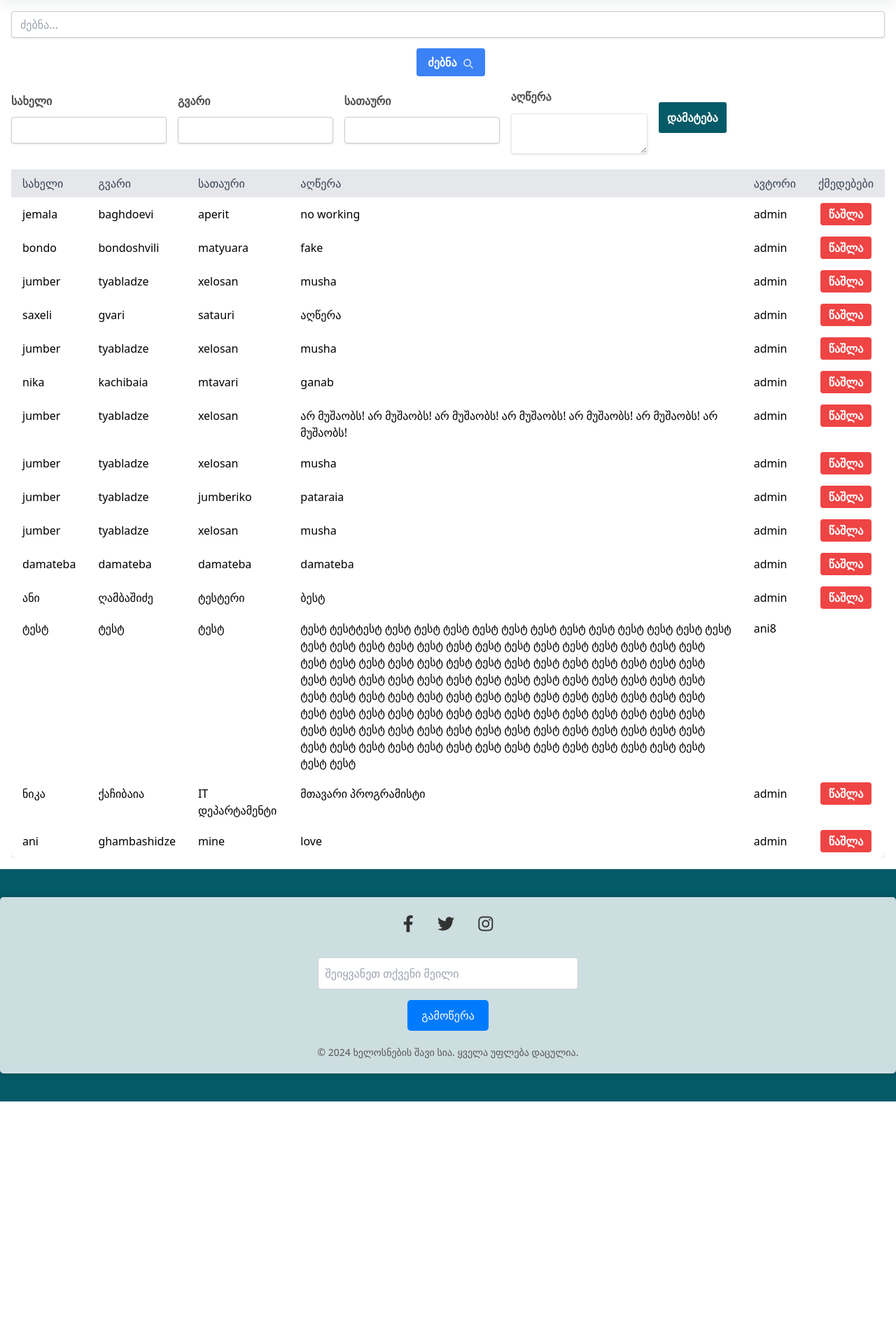
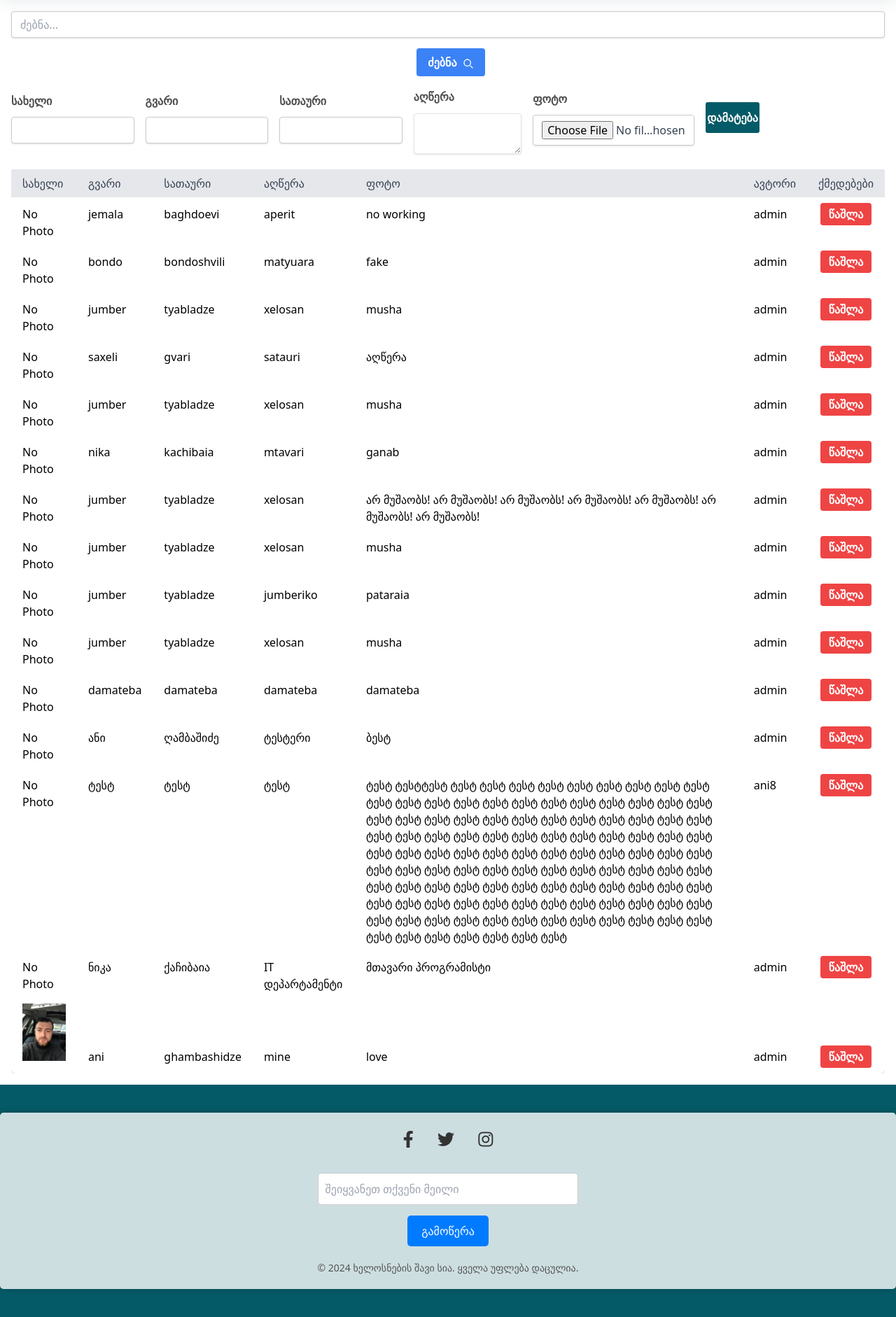
Before and after one commit to nikolozi2001/blackList, a Flask app: page /workers in a window 1280 px wide. Shown: the part 90-1972 px from the top of the page at 70% size. Before the commit the page ends 1664 px from the top, so only its background shows below. Run offline with Flask 3, Linux system fonts and the light colour scheme; a user stored in the database is signed in; some libraries are stand-ins or nearby versions.

Commit message:
add photo

```diff
--- a/main.py
+++ b/main.py
@@ -8,6 +8,9 @@ from wtforms import StringField, PasswordField, SubmitField, TextAreaField
 from wtforms.validators import DataRequired, Email, EqualTo, Length
 from functools import wraps
 from flask_migrate import Migrate
+from flask_wtf.file import FileField, FileAllowed
+import os
+from werkzeug.utils import secure_filename
 
 app = Flask(__name__)
 
@@ -43,6 +46,7 @@ class Posts(db.Model):
     surname = db.Column(db.String(30), unique=False, nullable=False)
     title = db.Column(db.String(100), unique=False, nullable=False)
     content = db.Column(db.String(1000), unique=False, nullable=False)
+    photo = db.Column(db.String(100), nullable=True)  # New column for photo
     user_id = db.Column(db.Integer, db.ForeignKey("users.id"), nullable=False)
 
     def __repr__(self):
@@ -54,6 +58,7 @@ class PostForm(FlaskForm):
     surname = StringField("გვარი", validators=[DataRequired()])
     title = StringField("სათაური", validators=[DataRequired()])
     content = TextAreaField("აღწერა", validators=[DataRequired()])
+    photo = FileField("ფოტო", validators=[FileAllowed(['jpg', 'png'])])
     submit = SubmitField("დამატება")
 
 
@@ -166,7 +171,7 @@ def delete_user(user_id):
 def delete_post(post_id):
     post = Posts.query.get_or_404(post_id)
     user = Users.query.filter_by(username=session["username"]).first()
-    if post.author.id != user.id:
+    if post.author.id != user.id and not user.is_admin:
         flash("თქვენ არ შეგიძლიათ ამ პოსტის წაშლა", "danger")
         return redirect(url_for("workers"))
 
@@ -221,6 +226,10 @@ def about():
     return render_template("about.html", navigation_items=navigation_items)
 
 
+# Set the folder to save uploaded files
+app.config['UPLOAD_FOLDER'] = 'static/uploads'
+
+
 @app.route("/workers", methods=["GET", "POST"])
 @login_required  # or any decorator you use to protect this route
 def workers():
@@ -229,13 +238,21 @@ def workers():
 
     if form.validate_on_submit():
         user = Users.query.filter_by(
-            username=session["username"]
-        ).first()  # Assuming logged-in user
+            username=session["username"]).first()  # Assuming logged-in user
+        if form.photo.data:
+            photo_file = form.photo.data
+            photo_filename = secure_filename(photo_file.filename)
+            photo_file.save(os.path.join(
+                app.config['UPLOAD_FOLDER'], photo_filename))
+        else:
+            photo_filename = None
+
         new_post = Posts(
             name=form.name.data,
             surname=form.surname.data,
             title=form.title.data,
             content=form.content.data,
+            photo=photo_filename,  # Save the photo filename to the database
             user_id=user.id,
         )
         db.session.add(new_post)
@@ -253,9 +270,7 @@ def workers():
     else:
         posts = Posts.query.all()
 
-    return render_template(
-        "workers.html", posts=posts, form=form, navigation_items=navigation_items
-    )
+    return render_template("workers.html", posts=posts, form=form, navigation_items=navigation_items)
 
 
 @app.route("/login", methods=["GET", "POST"])
@@ -267,6 +282,7 @@ def login():
         user = Users.query.filter_by(username=username).first()
         if user and check_password_hash(user.password, password):
             session["username"] = username
+            session["is_admin"] = user.is_admin
             return redirect(url_for("home"))
         else:
             flash("მომხმარებლის სახელი ან პაროლი არასწორია", "danger")
@@ -294,7 +310,8 @@ def register():
             )
             db.session.add(new_user)
             db.session.commit()
-            flash(f"დარეგისტრირებულია ახალი მომხმარებელი: {username}", "success")
+            flash(
+                f"დარეგისტრირებულია ახალი მომხმარებელი: {username}", "success")
             return redirect(url_for("login"))
     return render_template(
         "register.html", navigation_items=navigation_items, form=form
--- a/static/style/main.css
+++ b/static/style/main.css
@@ -674,6 +674,24 @@ img {
     vertical-align: middle;
 }
 
+.post-image {
+    width: 100px;
+    height: auto;
+    transition: transform 0.3s ease-in-out;
+    display: block;
+    margin: 0 auto;
+}
+
+.post-image:hover {
+    width: 40%;
+    position: absolute;
+    right: 50%;
+    /* transform: scale(2); */
+    /* transform-origin: center; */
+    /* margin-bottom: 10vh; */
+    /* top: 50%; */
+}
+
 /* Slideshow container */
 .slideshow-container {
     max-width: 1000px;
--- a/static/style/output.css
+++ b/static/style/output.css
@@ -1,5 +1,5 @@
 /*
-! tailwindcss v3.4.3 | MIT License | https://tailwindcss.com
+! tailwindcss v3.4.4 | MIT License | https://tailwindcss.com
 */
 
 /*
@@ -718,10 +718,6 @@ video {
   align-items: center;
 }
 
-.justify-end {
-  justify-content: flex-end;
-}
-
 .justify-center {
   justify-content: center;
 }
@@ -814,6 +810,11 @@ video {
   background-color: rgb(254 226 226 / var(--tw-bg-opacity));
 }
 
+.bg-red-500 {
+  --tw-bg-opacity: 1;
+  background-color: rgb(239 68 68 / var(--tw-bg-opacity));
+}
+
 .bg-white {
   --tw-bg-opacity: 1;
   background-color: rgb(255 255 255 / var(--tw-bg-opacity));
@@ -822,11 +823,6 @@ video {
 .bg-yellow-100 {
   --tw-bg-opacity: 1;
   background-color: rgb(254 249 195 / var(--tw-bg-opacity));
-}
-
-.bg-red-500 {
-  --tw-bg-opacity: 1;
-  background-color: rgb(239 68 68 / var(--tw-bg-opacity));
 }
 
 .p-4 {
--- a/templates/workers.html
+++ b/templates/workers.html
@@ -22,7 +22,7 @@
 
     <!-- Add Post Form -->
     <div class="mb-4">
-        <form method="POST" action="{{ url_for('workers') }}" class="add_post_form">
+        <form method="POST" action="{{ url_for('workers') }}" class="add_post_form" enctype="multipart/form-data">
             {{ form.hidden_tag() }}
             <div class="pr-4">
                 {{ form.name.label(class="block text-gray-700 text-sm font-bold mb-2") }}
@@ -44,6 +44,11 @@
                 {{ form.content(class="shadow appearance-none border rounded w-full py-2 px-3 text-gray-700
                 leading-tight focus:outline-none focus:shadow-outline") }}
             </div>
+            <div class="pr-4">
+                {{ form.photo.label(class="block text-gray-700 text-sm font-bold mb-2") }}
+                {{ form.photo(class="shadow appearance-none border rounded w-full py-2 px-3 text-gray-700 leading-tight
+                focus:outline-none focus:shadow-outline") }}
+            </div>
             <div class="flex items-center justify-between submit_button">
                 {{ form.submit(class="bg-blue-500 hover:bg-green-700 text-white font-bold py-2 px-4 rounded
                 focus:outline-none focus:shadow-outline") }}
@@ -60,6 +65,7 @@
                     <th class="px-4 py-2 border-b text-left">გვარი</th>
                     <th class="px-4 py-2 border-b text-left">სათაური</th>
                     <th class="px-4 py-2 border-b text-left">აღწერა</th>
+                    <th class="px-4 py-2 border-b text-left">ფოტო</th>
                     <th class="px-4 py-2 border-b text-left">ავტორი</th>
                     <th class="px-4 py-2 border-b text-left">ქმედებები</th>
                 </tr>
@@ -67,13 +73,21 @@
             <tbody>
                 {% for post in posts %}
                 <tr class="hover:bg-gray-100">
+                    <td class="px-4 py-2 border-b">
+                        {% if post.photo %}
+                        <img src="{{ url_for('static', filename='uploads/' ~ post.photo) }}" class="post-image" alt="Post Photo"
+                            width="100">
+                        {% else %}
+                        No Photo
+                        {% endif %}
+                    </td>
                     <td class="px-4 py-2 border-b">{{ post.name }}</td>
                     <td class="px-4 py-2 border-b">{{ post.surname }}</td>
                     <td class="px-4 py-2 border-b">{{ post.title }}</td>
                     <td class="px-4 py-2 border-b">{{ post.content }}</td>
                     <td class="px-4 py-2 border-b">{{ post.author.username }}</td>
                     <td class="px-4 py-2 border-b">
-                        {% if post.author.username == session['username'] %}
+                        {% if post.author.username == session['username'] or session.get('is_admin') %}
                         <form method="POST" action="{{ url_for('delete_post', post_id=post.id) }}">
                             <button type="submit"
                                 class="bg-red-500 hover:bg-red-700 text-white font-bold py-1 px-3 rounded">წაშლა</button>
```
Also changed, not shown: migrations/versions/24bba73c0a65_add_photo_column_to_posts.py (added, +32 -0 lines), migrations/versions/3485c885609a_add_photo_column_to_posts.py (added, +34 -0 lines), migrations/versions/55a17c4e2771_add_photo_column_to_posts.py (added, +34 -0 lines), templates/admin.html (+9 -0 lines), instance/blackList.db, static/uploads/IMG_9015.jpg (added), 2 other files.
